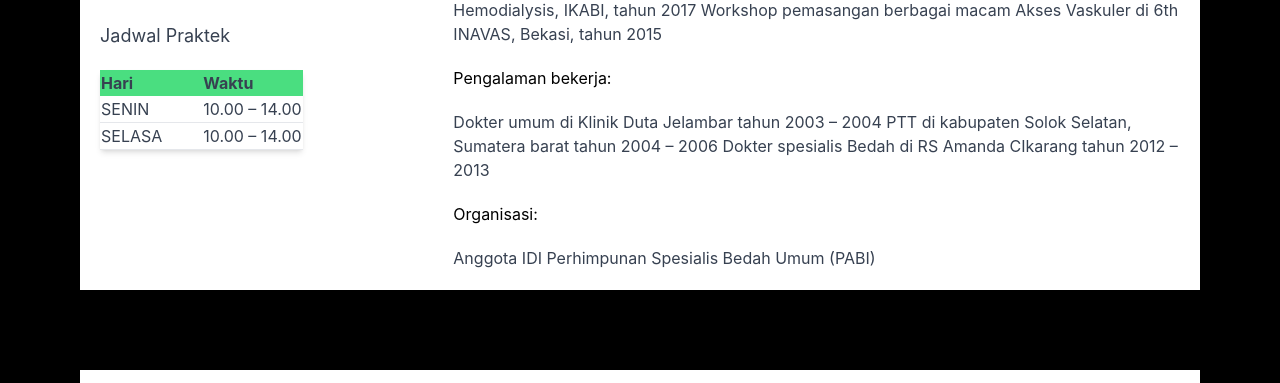
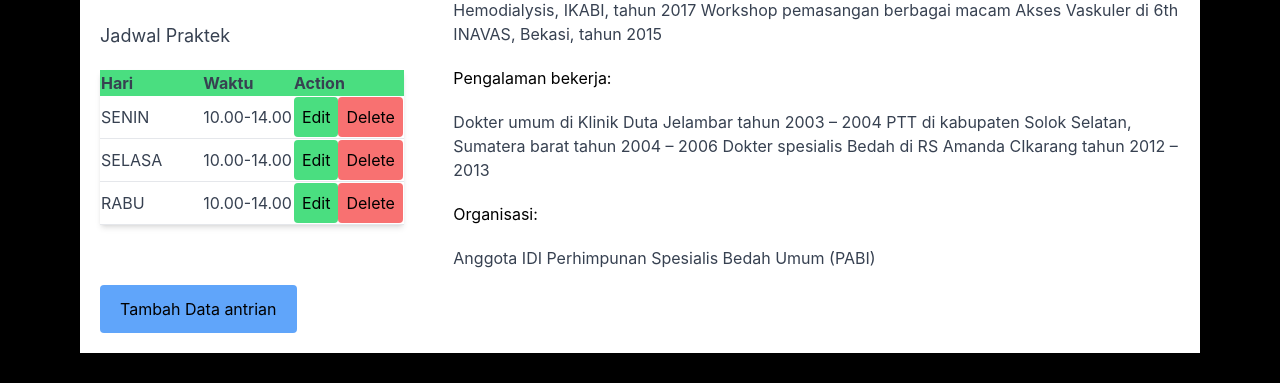
Before and after one commit to zxvckll/Projek_Akhir, a Vue app: page /JadwalPraktek in a window 1280 px wide. Shown: the part 400-783 px from the top of the page. Built offline with nearby package versions, Linux system fonts and the light colour scheme; grey boxes are pictures that could not be loaded.

Commit message:
create crud jadwal praktek

```diff
--- a/src/components/CardProfileDokter.vue
+++ b/src/components/CardProfileDokter.vue
@@ -1,15 +1,44 @@
 <script>
 // This starter template is using Vue 3 <script setup> SFCs
 // Check out https://vuejs.org/api/sfc-script-setup.html#script-setup
+import ModalJadwalPraktek from "./ModalJadwalPraktek.vue";
 export default {
   props: ["data"],
-  components: {},
+  components: {
+    ModalJadwalPraktek,
+  },
   data() {
-    return {};
+    return {
+      selectedData: {},
+      isUser : 'Dokter',
+      showModal: false,
+      showDeleteModal: false,
+    };
   },
   methods: {
     goBack() {
       this.$router.go(-1);
+    },
+
+    openModal() {
+      let id = event.srcElement.id;
+      console.log(id);
+      if (id == 0) {
+        this.selectedData = {};
+        this.showModal = true;
+      } else {
+        this.selectedData = this.data.Waktu.filter((d) => d.id == id);
+        this.showModal = true;
+      }
+    },
+    openDeleteModal() {
+      let id = event.srcElement.id;
+      console.log(id);
+      this.selectedData = this.data.Waktu.filter((d) => d.id == id);
+      this.showDeleteModal = true;
+    },
+    deleteData() {
+      console.log("delete data successfully");
     },
   },
 };
@@ -32,31 +61,79 @@ export default {
         />
         <div>
           <h2 class="mx-5 pb-5 text-lg">Jadwal Praktek</h2>
-            <table class="mx-5 border-collapse table-auto overflow-hidden shadow-md">
+          <table
+            class="mx-5 mb-5 border-collapse table-auto overflow-hidden shadow-md"
+          >
             <thead class="bg-green-400 text-left font-bold">
               <tr>
                 <th>Hari</th>
                 <th>Waktu</th>
+                <th v-if="isUser != 'Pasien'">Action</th>
               </tr>
-
             </thead>
             <tbody>
-                    <tr class="border-b">
-                        <td class="pr-10 p">SENIN</td>
-                        <td >10.00 – 14.00</td>
-                    </tr>
-                    <tr class="border-b">
-                        <td class="pr-10">SELASA</td>
-                        <td >10.00 – 14.00</td>
+              <tr
+                v-for="(jadwalPraktek, index) in data.Waktu"
+                v-bind:key="index"
+                class="border-b"
+              >
+                <td class="pr-10">{{ jadwalPraktek.hari }}</td>
+                <td>{{ jadwalPraktek.jam }}</td>
+                <td class="flex items-center justify-center" v-if="isUser !='Pasien'">
+                  <button
+                    class="bg-green-400 text-black rounded py-2 px-2 hover:bg-green-600"
+                    :id="jadwalPraktek.id"
+                    @click="openModal()"
+                  >
+                    Edit
+                  </button>
+
+                  <Teleport to="body">
+                    <!-- use the modal component, pass in the prop -->
+                    <ModalJadwalPraktek
+                      :data="selectedData"
+                      :show="showModal"
+                      @close="showModal = false"
+                    >
+                    </ModalJadwalPraktek>
+                  </Teleport>
+
+                  <button
+                    :id="jadwalPraktek.id"
+                    @click="openDeleteModal()"
+                    class="bg-red-400 text-black rounded py-2 px-2 hover:bg-red-600"
+                  >
+                    Delete
+                  </button>
+                  <Teleport to="body">
+                    <!-- use the modal component, pass in the prop -->
+                    <DeleteModal
+                      :data="selectedData"
+                      :show="showDeleteModal"
+                      @close="showDeleteModal = false"
+                      @delete="deleteData()"
+                    >
+                    </DeleteModal>
+                  </Teleport>
+                </td>
               </tr>
             </tbody>
           </table>
+          <div class=" mx-5 my-5" v-if="isUser != 'Pasien' ">
+            <button
+              :id="0"
+              class="mt-10 py-3 px-5 bg-blue-400 text-black rounded hover:bg-blue-600"
+              @click="openModal()"
+            >
+              Tambah Data antrian
+            </button>
+          </div>
         </div>
       </div>
       <!-- data goes here -->
       <div class="col-span-2">
         <div class="">
-          <h2 class="mt-5 my-5  text-xl text-black">{{ data.Nama }}</h2>
+          <h2 class="mt-5 my-5 text-xl text-black">{{ data.Nama }}</h2>
           <h3 class="my-5">{{ data.Pendidikan }}</h3>
           <h3 class="my-1 text-black">Course / Training:</h3>
           <p class="my-5">{{ data.Course }}</p>
--- /dev/null
+++ b/src/components/ModalJadwalPraktek.vue
@@ -0,0 +1,124 @@
+<script>
+export default {
+  props: ["show","data"],
+  methods: {
+  },
+
+
+}
+</script>
+
+<template>
+  <Transition name="modal">
+    <div v-if="show" class="modal-mask text-gray-700">
+      <div class="modal-wrapper">
+        <div class="modal-container w-fit mx-auto">
+          <div
+            class="bg-gray-50 border border-gray-200 p-10 rounded max-w-lg mx-auto mt-24 mb-24"
+          >
+            <header class="text-center">
+              <h2 class="text-2xl font-bold mb-1">
+                {{
+                  !this.data[0] ? "Add Jadwal Praktek" : "Edit Jadwal Praktek"
+                }}
+              </h2>
+              <img
+                src="https://www.rspkt.com/sites/rspkt.com/files/rsmup-landscape.png"
+                alt=""
+                class="h-10 mx-auto mb-10 mt-5"
+              />
+            </header>
+            <!-- <form method="POST" action="/products" enctype="multipart/form-data"> -->
+            <div class="mb-6">
+              <label for="Hari" class="inline-block text-lg mb-2"
+                >Hari</label
+              >
+              <input
+                type="text"
+                class="border border-gray-200 rounded p-2 w-full"
+                name="Hari"
+                :value=" this.data[0] ? this.data[0].hari:'' "
+              />
+            </div>
+            <div class="mb-6">
+              <label for="Jam" class="inline-block text-lg mb-2"
+                >Jam</label
+              >
+              <input
+                type="text"
+                class="border border-gray-200 rounded p-2 w-full"
+                name="Jam"
+                :value=" this.data[0] ? this.data[0].jam:'' "
+              />
+            </div>
+
+            <div class="mb-6">
+              <button
+                class="bg-blue-400 text-black rounded py-2 px-4 hover:bg-blue-600"
+              >
+                Tambah
+              </button>
+
+              <button class="text-black ml-4" @click="$emit('close') ">
+                Back
+              </button>
+            </div>
+            <!-- </form> -->
+          </div>
+        </div>
+      </div>
+    </div>
+  </Transition>
+</template>
+
+<style>
+.modal-mask {
+  position: fixed;
+  max-height: calc(100vh - 210px);
+  overflow-y: auto;
+  z-index: 9998;
+  top: 0;
+  left: 0;
+  width: 100%;
+  height: 100%;
+  background-color: rgba(0, 0, 0, 0.5);
+  display: table;
+  transition: opacity 0.3s ease;
+}
+
+.modal-wrapper {
+  display: table-cell;
+  vertical-align: middle;
+}
+
+.modal-container {
+  background-color: #fff;
+  border-radius: 2px;
+  box-shadow: 0 2px 8px rgba(0, 0, 0, 0.33);
+  transition: all 0.3s ease;
+}
+
+
+/*
+ * The following styles are auto-applied to elements with
+ * transition="modal" when their visibility is toggled
+ * by Vue.js.
+ *
+ * You can easily play with the modal transition by editing
+ * these styles.
+ */
+
+.modal-enter-from {
+  opacity: 0;
+}
+
+.modal-leave-to {
+  opacity: 0;
+}
+
+.modal-enter-from .modal-container,
+.modal-leave-to .modal-container {
+  -webkit-transform: scale(1.1);
+  transform: scale(1.1);
+}
+</style>
--- a/src/components/ProfileDokter.vue
+++ b/src/components/ProfileDokter.vue
@@ -7,12 +7,14 @@ export default {
   data() {
     return {
       isUser: "Dokter",
+      isOpen: false,
     };
   },
   methods: {
     goBack() {
       this.$router.go(-1);
     },
+
   },
 };
 </script>
@@ -96,6 +98,7 @@ export default {
           :value="this.data.Organisasi"
         />
       </div>
+
       <div class="mb-6">
         <button
           class="bg-green-400 text-black rounded py-2 px-4 hover:bg-green-600"
--- a/src/page/JadwalPraktek.vue
+++ b/src/page/JadwalPraktek.vue
@@ -1,50 +1,86 @@
-<script >
+<script>
 // This starter template is using Vue 3 <script setup> SFCs
 // Check out https://vuejs.org/api/sfc-script-setup.html#script-setup
-import CardProfileDokter from '@/components/CardProfileDokter.vue';
+import CardProfileDokter from "@/components/CardProfileDokter.vue";
 export default {
-    props: [],
-    components: {
-        CardProfileDokter,
+  props: [],
+  components: {
+    CardProfileDokter,
   },
   data() {
     return {
-        DataDokter :[
+      DataDokter: [
         {
           Nama: "dr. Triana Darmayanti Akbar, SpA",
-          ImageUrl: "http://rsjakarta.co.id/wp-content/uploads/2020/09/triana.jpg",
-          Pendidikan: "Pendidikan Dokter UmumFakultas Kedokteran Universitas Trisakti lulus tahun 2003, Pendidikan Spesialis Bedah Umum di Universitas Indonesia lulus tahun 2012, Pendidikan Program Bedah Vaskular di Universitas Indonesia lulus tahun 2019",
-          Course: "Dialysis Access SInergy (DASy), Singapore, tahun 2019  Workshop peripheral Intervention, INAVASC IX, Bali, tahun 2018  Instruktur pada pelatihan Workshop Vascular Access for Hemodialysis, IKABI, tahun 2017  Workshop pemasangan berbagai macam Akses Vaskuler di 6th INAVAS, Bekasi, tahun 2015",
-          Pengalaman : "Dokter umum di Klinik Duta Jelambar tahun 2003 – 2004  PTT di kabupaten Solok Selatan, Sumatera barat tahun 2004 – 2006  Dokter spesialis Bedah di RS Amanda CIkarang tahun 2012 – 2013",
+          ImageUrl:
+            "http://rsjakarta.co.id/wp-content/uploads/2020/09/triana.jpg",
+          Pendidikan:
+            "Pendidikan Dokter UmumFakultas Kedokteran Universitas Trisakti lulus tahun 2003, Pendidikan Spesialis Bedah Umum di Universitas Indonesia lulus tahun 2012, Pendidikan Program Bedah Vaskular di Universitas Indonesia lulus tahun 2019",
+          Course:
+            "Dialysis Access SInergy (DASy), Singapore, tahun 2019  Workshop peripheral Intervention, INAVASC IX, Bali, tahun 2018  Instruktur pada pelatihan Workshop Vascular Access for Hemodialysis, IKABI, tahun 2017  Workshop pemasangan berbagai macam Akses Vaskuler di 6th INAVAS, Bekasi, tahun 2015",
+          Pengalaman:
+            "Dokter umum di Klinik Duta Jelambar tahun 2003 – 2004  PTT di kabupaten Solok Selatan, Sumatera barat tahun 2004 – 2006  Dokter spesialis Bedah di RS Amanda CIkarang tahun 2012 – 2013",
           Organisasi: "Anggota IDI Perhimpunan Spesialis Bedah Umum (PABI)",
+          Waktu: [
+            {
+              id: 1,
+              jam: "10.00-14.00",
+              hari: "SENIN",
+            },
+            { id: 2, jam: "10.00-14.00", hari: "SELASA" },
+            { id: 3, jam: "10.00-14.00", hari: "RABU" },
+          ],
         },
         {
           Nama: "dr. Triana Darmayanti Akbar, SpA",
-          ImageUrl: "http://rsjakarta.co.id/wp-content/uploads/2020/09/triana.jpg",
-          Pendidikan: "Pendidikan Dokter UmumFakultas Kedokteran Universitas Trisakti lulus tahun 2003, Pendidikan Spesialis Bedah Umum di Universitas Indonesia lulus tahun 2012, Pendidikan Program Bedah Vaskular di Universitas Indonesia lulus tahun 2019",
-          Course: "Dialysis Access SInergy (DASy), Singapore, tahun 2019  Workshop peripheral Intervention, INAVASC IX, Bali, tahun 2018  Instruktur pada pelatihan Workshop Vascular Access for Hemodialysis, IKABI, tahun 2017  Workshop pemasangan berbagai macam Akses Vaskuler di 6th INAVAS, Bekasi, tahun 2015",
-          Pengalaman : "Dokter umum di Klinik Duta Jelambar tahun 2003 – 2004  PTT di kabupaten Solok Selatan, Sumatera barat tahun 2004 – 2006  Dokter spesialis Bedah di RS Amanda CIkarang tahun 2012 – 2013",
+          ImageUrl:
+            "http://rsjakarta.co.id/wp-content/uploads/2020/09/triana.jpg",
+          Pendidikan:
+            "Pendidikan Dokter UmumFakultas Kedokteran Universitas Trisakti lulus tahun 2003, Pendidikan Spesialis Bedah Umum di Universitas Indonesia lulus tahun 2012, Pendidikan Program Bedah Vaskular di Universitas Indonesia lulus tahun 2019",
+          Course:
+            "Dialysis Access SInergy (DASy), Singapore, tahun 2019  Workshop peripheral Intervention, INAVASC IX, Bali, tahun 2018  Instruktur pada pelatihan Workshop Vascular Access for Hemodialysis, IKABI, tahun 2017  Workshop pemasangan berbagai macam Akses Vaskuler di 6th INAVAS, Bekasi, tahun 2015",
+          Pengalaman:
+            "Dokter umum di Klinik Duta Jelambar tahun 2003 – 2004  PTT di kabupaten Solok Selatan, Sumatera barat tahun 2004 – 2006  Dokter spesialis Bedah di RS Amanda CIkarang tahun 2012 – 2013",
           Organisasi: "Anggota IDI Perhimpunan Spesialis Bedah Umum (PABI)",
+          Waktu: [
+            { id: 1, jam: "10.00-14.00", hari: "SENIN" },
+            { id: 2, jam: "10.00-14.00", hari: "SELASA" },
+            { id: 3, jam: "10.00-14.00", hari: "RABU" },
+          ],
         },
         {
           Nama: "dr. Triana Darmayanti Akbar, SpA",
-          ImageUrl: "http://rsjakarta.co.id/wp-content/uploads/2020/09/triana.jpg",
-          Pendidikan: "Pendidikan Dokter UmumFakultas Kedokteran Universitas Trisakti lulus tahun 2003, Pendidikan Spesialis Bedah Umum di Universitas Indonesia lulus tahun 2012, Pendidikan Program Bedah Vaskular di Universitas Indonesia lulus tahun 2019",
-          Course: "Dialysis Access SInergy (DASy), Singapore, tahun 2019  Workshop peripheral Intervention, INAVASC IX, Bali, tahun 2018  Instruktur pada pelatihan Workshop Vascular Access for Hemodialysis, IKABI, tahun 2017  Workshop pemasangan berbagai macam Akses Vaskuler di 6th INAVAS, Bekasi, tahun 2015",
-          Pengalaman : "Dokter umum di Klinik Duta Jelambar tahun 2003 – 2004  PTT di kabupaten Solok Selatan, Sumatera barat tahun 2004 – 2006  Dokter spesialis Bedah di RS Amanda CIkarang tahun 2012 – 2013",
+          ImageUrl:
+            "http://rsjakarta.co.id/wp-content/uploads/2020/09/triana.jpg",
+          Pendidikan:
+            "Pendidikan Dokter UmumFakultas Kedokteran Universitas Trisakti lulus tahun 2003, Pendidikan Spesialis Bedah Umum di Universitas Indonesia lulus tahun 2012, Pendidikan Program Bedah Vaskular di Universitas Indonesia lulus tahun 2019",
+          Course:
+            "Dialysis Access SInergy (DASy), Singapore, tahun 2019  Workshop peripheral Intervention, INAVASC IX, Bali, tahun 2018  Instruktur pada pelatihan Workshop Vascular Access for Hemodialysis, IKABI, tahun 2017  Workshop pemasangan berbagai macam Akses Vaskuler di 6th INAVAS, Bekasi, tahun 2015",
+          Pengalaman:
+            "Dokter umum di Klinik Duta Jelambar tahun 2003 – 2004  PTT di kabupaten Solok Selatan, Sumatera barat tahun 2004 – 2006  Dokter spesialis Bedah di RS Amanda CIkarang tahun 2012 – 2013",
           Organisasi: "Anggota IDI Perhimpunan Spesialis Bedah Umum (PABI)",
+          Waktu: [
+            {
+              id: 1,
+              jam: "10.00-14.00",
+              hari: "SENIN",
+            },
+            { id: 2, jam: "10.00-14.00", hari: "SELASA" },
+            { id: 3, jam: "10.00-14.00", hari: "RABU" },
+          ],
         },
-        ],
-
+      ],
     };
   },
 };
 </script>
 
 <template>
-<CardProfileDokter v-for="(data, index) in this.DataDokter" :data="data" v-bind:key="index"></CardProfileDokter>
+  <CardProfileDokter
+    v-for="(data, index) in this.DataDokter"
+    :data="data"
+    v-bind:key="index"
+  ></CardProfileDokter>
 </template>
 
-<style scoped>
-
-</style>
+<style scoped></style>
--- a/src/page/Profile.vue
+++ b/src/page/Profile.vue
@@ -1,7 +1,7 @@
-<script >
+<script>
 // This starter template is using Vue 3 <script setup> SFCs
-import ProfilePasien from '@/components/ProfilePasien.vue'
-import ProfileDokter from '@/components/ProfileDokter.vue'
+import ProfilePasien from "@/components/ProfilePasien.vue";
+import ProfileDokter from "@/components/ProfileDokter.vue";
 // Check out https://vuejs.org/api/sfc-script-setup.html#script-setup
 export default {
   props: [],
@@ -11,23 +11,37 @@ export default {
   },
   data() {
     return {
-        isUser:"Dokter",
+      isUser: "Dokter",
       userDokter: {
         Nama: "dr. Triana Darmayanti Akbar, SpA",
         ImageUrl: "google.com",
-          Pendidikan: "Pendidikan Dokter UmumFakultas Kedokteran Universitas Trisakti lulus tahun 2003, Pendidikan Spesialis Bedah Umum di Universitas Indonesia lulus tahun 2012, Pendidikan Program Bedah Vaskular di Universitas Indonesia lulus tahun 2019",
-          Course: "Dialysis Access SInergy (DASy), Singapore, tahun 2019  Workshop peripheral Intervention, INAVASC IX, Bali, tahun 2018  Instruktur pada pelatihan Workshop Vascular Access for Hemodialysis, IKABI, tahun 2017  Workshop pemasangan berbagai macam Akses Vaskuler di 6th INAVAS, Bekasi, tahun 2015",
-          Pengalaman : "Dokter umum di Klinik Duta Jelambar tahun 2003 – 2004  PTT di kabupaten Solok Selatan, Sumatera barat tahun 2004 – 2006  Dokter spesialis Bedah di RS Amanda CIkarang tahun 2012 – 2013",
+        Pendidikan:
+          "Pendidikan Dokter UmumFakultas Kedokteran Universitas Trisakti lulus tahun 2003, Pendidikan Spesialis Bedah Umum di Universitas Indonesia lulus tahun 2012, Pendidikan Program Bedah Vaskular di Universitas Indonesia lulus tahun 2019",
+        Course:
+          "Dialysis Access SInergy (DASy), Singapore, tahun 2019  Workshop peripheral Intervention, INAVASC IX, Bali, tahun 2018  Instruktur pada pelatihan Workshop Vascular Access for Hemodialysis, IKABI, tahun 2017  Workshop pemasangan berbagai macam Akses Vaskuler di 6th INAVAS, Bekasi, tahun 2015",
+        Pengalaman:
+          "Dokter umum di Klinik Duta Jelambar tahun 2003 – 2004  PTT di kabupaten Solok Selatan, Sumatera barat tahun 2004 – 2006  Dokter spesialis Bedah di RS Amanda CIkarang tahun 2012 – 2013",
         Organisasi: "Anggota IDI Perhimpunan Spesialis Bedah Umum (PABI)",
+        Waktu: [
+          {
+            id: 1,
+            waktu: "10.00-14.00",
+            hari: "SENIN",
+          },
+          { id: 1, waktu: "10.00-14.00", hari: "SELASA" },
+          { id: 1, waktu: "10.00-14.00", hari: "RABU" },
+
+        ],
       },
       userPasien: {
         Nama: "Andi",
         Email: "example@mail.com",
-          Pendidikan: "Pendidikan Dokter UmumFakultas Kedokteran Universitas Trisakti lulus tahun 2003, Pendidikan Spesialis Bedah Umum di Universitas Indonesia lulus tahun 2012, Pendidikan Program Bedah Vaskular di Universitas Indonesia lulus tahun 2019",
+        Pendidikan:
+          "Pendidikan Dokter UmumFakultas Kedokteran Universitas Trisakti lulus tahun 2003, Pendidikan Spesialis Bedah Umum di Universitas Indonesia lulus tahun 2012, Pendidikan Program Bedah Vaskular di Universitas Indonesia lulus tahun 2019",
         Password: "123456",
-          Alamat : "Perum ABC Taman Sidoarjo",
-          TanggalLahir : "11/12/2002",
-          Umur : 20,
+        Alamat: "Perum ABC Taman Sidoarjo",
+        TanggalLahir: "11/12/2002",
+        Umur: 20,
         Kewarganegaraan: "Indonesia",
         Organisasi: "Anggota IDI Perhimpunan Spesialis Bedah Umum (PABI)",
         Organisasi: "Anggota IDI Perhimpunan Spesialis Bedah Umum (PABI)",
@@ -36,22 +50,19 @@ export default {
   },
   methods: {
     goBack() {
-        this.$router.go(-1)
+      this.$router.go(-1);
     },
   },
 };
 </script>
 
 <template>
- <div v-if="isUser=='Pasien'">
+  <div v-if="isUser == 'Pasien'">
     <ProfilePasien :data="userPasien"></ProfilePasien>
   </div>
- <div v-if="isUser=='Dokter'">
+  <div v-if="isUser == 'Dokter'">
     <ProfileDokter :data="userDokter"></ProfileDokter>
   </div>
-
 </template>
 
-<style scoped>
-
-</style>
+<style scoped></style>
```
Also changed, not shown: src/page/EditProfile.vue (added, +24 -0 lines). Lines whose indentation alone changed are shown as unchanged.
